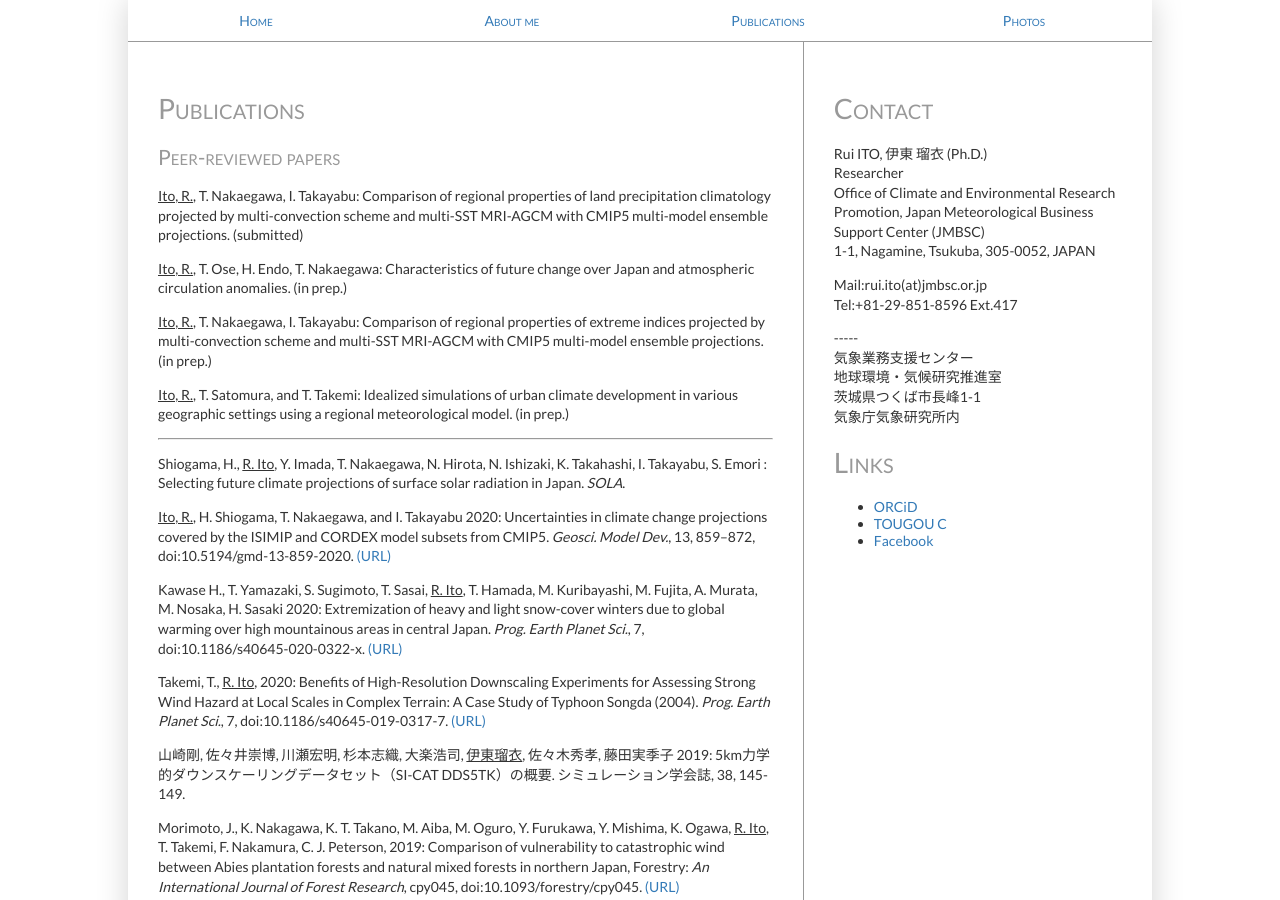
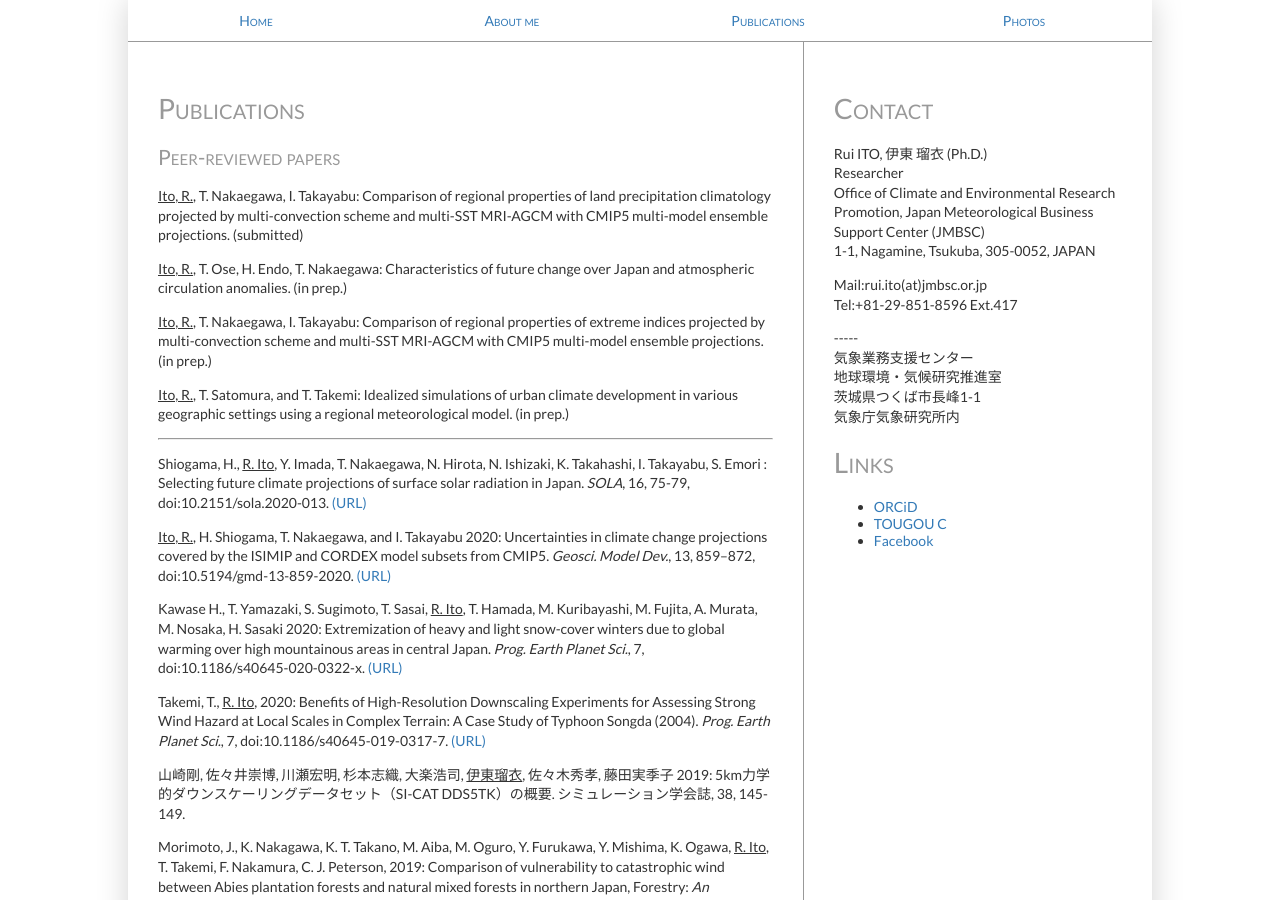
Before and after one commit to rui-climbiz/rui-climbiz.github.io, a Jekyll site: the page built from publications.html, in a window 1280 px wide and 900 px high. Built offline with Jekyll 4.4.1, drawn with Linux system fonts in a browser that asks for light colours.

Commit message:
Update publications.html

```diff
--- a/publications.html
+++ b/publications.html
@@ -10,7 +10,7 @@
 <p><u>Ito, R.</u>, T. Nakaegawa, I. Takayabu: Comparison of regional properties of extreme indices projected by multi-convection scheme and multi-SST MRI-AGCM with CMIP5 multi-model ensemble projections. (in prep.)</p>
 <p><u>Ito, R.</u>, T. Satomura, and T. Takemi: Idealized simulations of urban climate development in various geographic settings using a regional meteorological model. (in prep.)</p>
 <hr>
-<p>Shiogama, H., <u>R. Ito</u>, Y. Imada, T. Nakaegawa, N. Hirota, N. Ishizaki, K. Takahashi, I. Takayabu, S. Emori : Selecting future climate projections of surface solar radiation in Japan. <i>SOLA</i>.</p>
+<p>Shiogama, H., <u>R. Ito</u>, Y. Imada, T. Nakaegawa, N. Hirota, N. Ishizaki, K. Takahashi, I. Takayabu, S. Emori : Selecting future climate projections of surface solar radiation in Japan. <i>SOLA</i>, 16, 75-79, doi:10.2151/sola.2020-013. <a href="https://doi.org/10.2151/sola.2020-013">(URL)</a></p>
 <p><u>Ito, R.</u>, H. Shiogama, T. Nakaegawa, and I. Takayabu 2020: Uncertainties in climate change projections covered by the ISIMIP and CORDEX model subsets from CMIP5. <i>Geosci. Model Dev.</i>, 13, 859–872, doi:10.5194/gmd-13-859-2020. <a href="https://doi.org/10.5194/gmd-13-859-2020">(URL)</a></p>
 <p>Kawase H., T. Yamazaki, S. Sugimoto, T. Sasai, <u>R. Ito</u>, T. Hamada, M. Kuribayashi, M. Fujita, A. Murata, M. Nosaka, H. Sasaki 2020: Extremization of heavy and light snow-cover winters due to global warming over high mountainous areas in central Japan. <i>Prog. Earth Planet Sci.</i>, 7, doi:10.1186/s40645-020-0322-x. <a href="https://doi.org/10.1186/s40645-020-0322-x">(URL)</a></p>
 <p>Takemi, T., <u>R. Ito</u>, 2020: Benefits of High-Resolution Downscaling Experiments for Assessing Strong Wind Hazard at Local Scales in Complex Terrain: A Case Study of Typhoon Songda (2004). <i>Prog. Earth Planet Sci.</i>, 7, doi:10.1186/s40645-019-0317-7. <a href="https://doi.org/10.1186/s40645-019-0317-7">(URL)</a></p>
```
